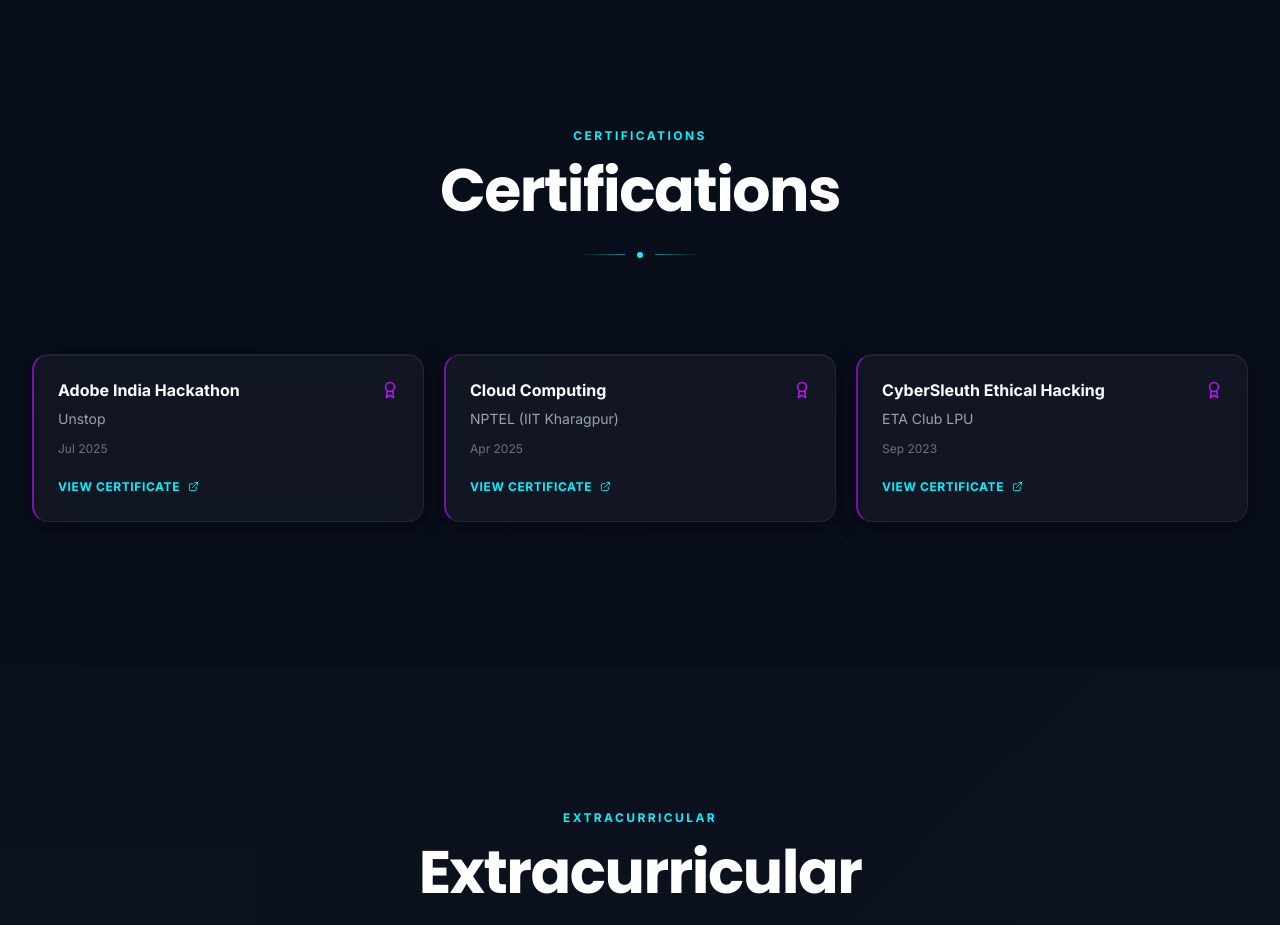
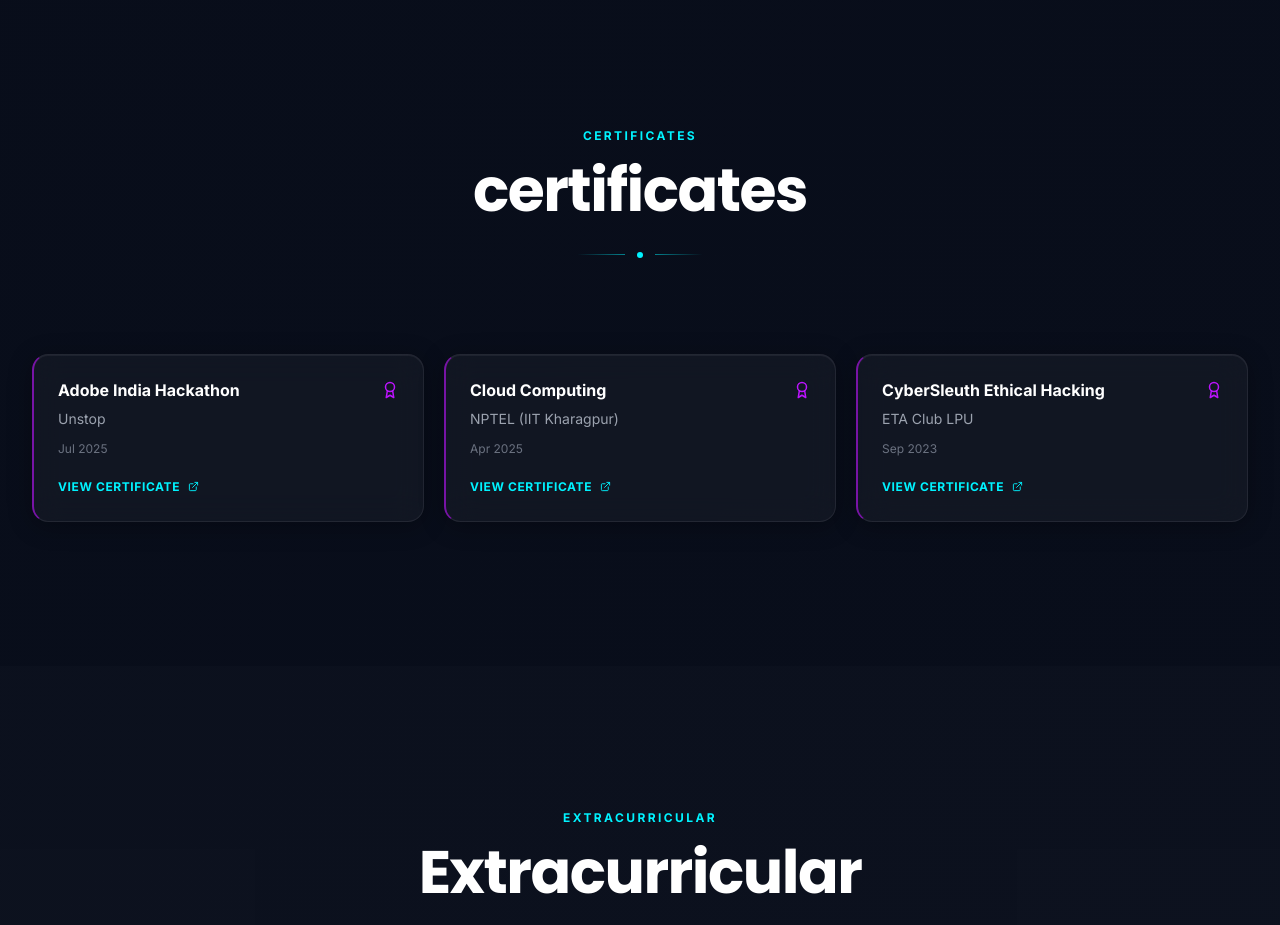
Before and after one commit to Samarthgarg14/Portfolio2.0, a React (Vite) app: page / in a window 1280 px wide. Shown: the part 4740-5665 px from the top of the page. Built offline with nearby package versions, Linux system fonts and the light colour scheme.

Commit message:
Changes Done

```diff
--- a/src/components/Experience.jsx
+++ b/src/components/Experience.jsx
@@ -100,7 +100,7 @@
 );
 
 const Experience = () => {
-    const { training, certifications, extracurricular, education } = portfolioData;
+    const { training, certificates, extracurricular, education } = portfolioData;
 
     return (
         <div id="experience">
@@ -122,10 +122,10 @@
                 </div>
             </Section>
 
-            {/* Certifications */}
-            <Section title="Certifications">
+            {/* certificates */}
+            <Section title="certificates">
                 <div className="grid grid-cols-1 md:grid-cols-2 lg:grid-cols-3 gap-5">
-                    {certifications.map((cert, idx) => (
+                    {certificates.map((cert, idx) => (
                         <CardItem
                             key={idx}
                             title={cert.title}
--- a/src/data/portfolioData.js
+++ b/src/data/portfolioData.js
@@ -121,7 +121,7 @@
             year: "Apr 2020 – Mar 2021"
         }
     ],
-    certifications: [
+    certificates: [
         { title: "Adobe India Hackathon", issuer: "Unstop", date: "Jul 2025", link: "https://drive.google.com/file/d/19Sj3vV7C1uzBKbYKTV5Hnn2_SbiifNBH/view?usp=drive_link" },
         { title: "Cloud Computing", issuer: "NPTEL (IIT Kharagpur)", date: "Apr 2025", link: "https://drive.google.com/file/d/1QF-EI1W9cOsALd2lAQwPAs0-uGLE7rYG/view?usp=drive_link" },
         { title: "CyberSleuth Ethical Hacking", issuer: "ETA Club LPU", date: "Sep 2023", link: "https://drive.google.com/file/d/1JBEyUyjnI9vFRj6W7jkfsHI2W-uobdgX/view?usp=drive_link" }
```
